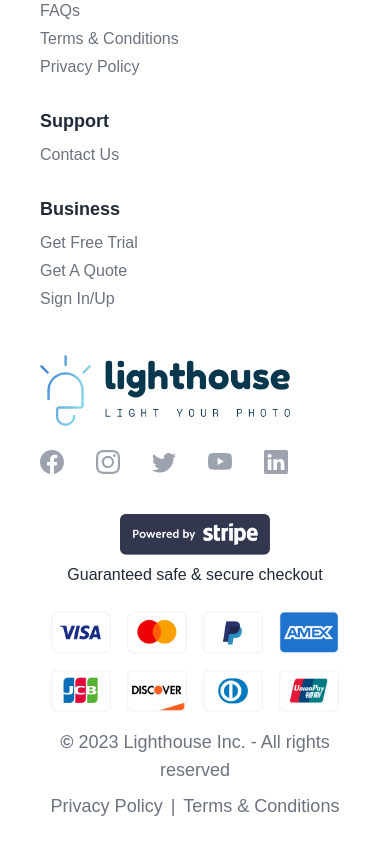
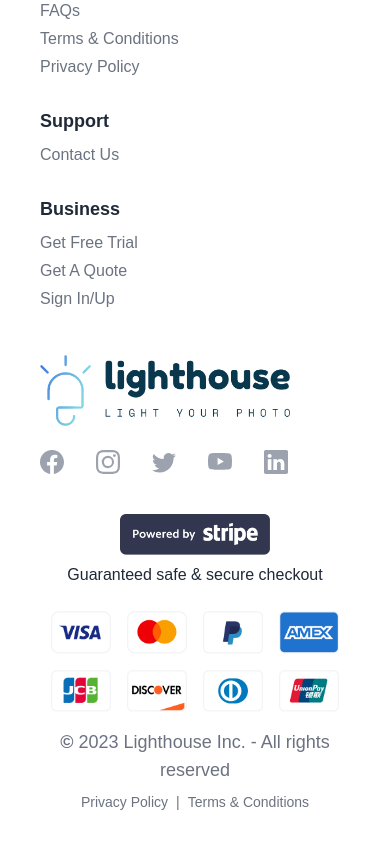
Before and after one commit to Parvez765/light_house, a React (Create React App) app: page / in a window 390 px wide. Shown: the part 7605-8449 px from the top of the page. Built offline with nearby package versions, Linux system fonts and the light colour scheme.

Commit message:
minimal change in footer

```diff
--- a/src/Components/Footer/FooterComp1.js
+++ b/src/Components/Footer/FooterComp1.js
@@ -195,11 +195,11 @@ const FooterComp1 = () => {
         </h2>
 
         <div className="flex items-center gap-2">
-          <h2 className="text-gray-500 text-lg font-medium hover:text-black duration-300 ease-in-out hover:cursor-pointer">
+          <h2 className="text-gray-500 text-sm sm:text-lg font-medium hover:text-black duration-300 ease-in-out hover:cursor-pointer">
             Privacy Policy
           </h2>
-          <h2 className="text-gray-500 text-lg font-medium">|</h2>
-          <h2 className="text-gray-500 text-lg font-medium hover:text-black duration-300 ease-in-out hover:cursor-pointer">
+          <h2 className="text-gray-500 text-sm sm:text-lg font-medium">|</h2>
+          <h2 className="text-gray-500 text-sm sm:text-lg font-medium hover:text-black duration-300 ease-in-out hover:cursor-pointer">
             Terms & Conditions
           </h2>
         </div>
```
